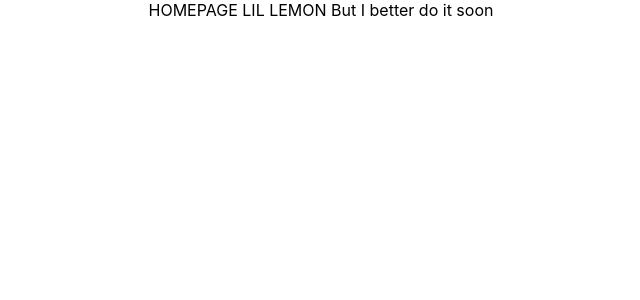
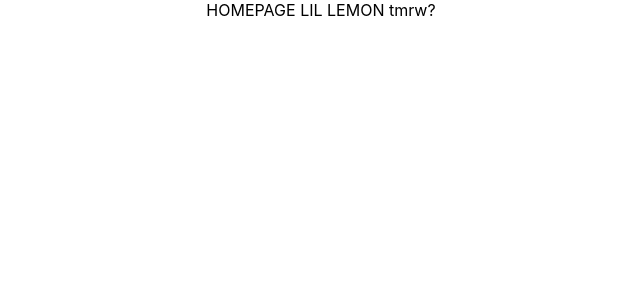
Before and after one commit to TarunB-Git/CourseProject, a React (Create React App) app: page / in a window 1280 px wide. Shown: the top 300 px of the page, without its empty margins (319-959 px from the left). Built offline with nearby package versions, Linux system fonts and the light colour scheme.

Commit message:
Boilerplate simplified 11

```diff
--- a/src/App.js
+++ b/src/App.js
@@ -6,7 +6,7 @@ function App() {
       HOMEPAGE
       LIL LEMON
 
-But I better do it soon   </div>
+ tmrw?  </div>
   );
 }
 
```
